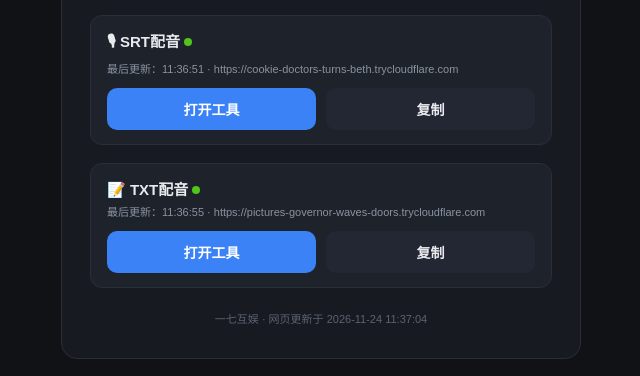
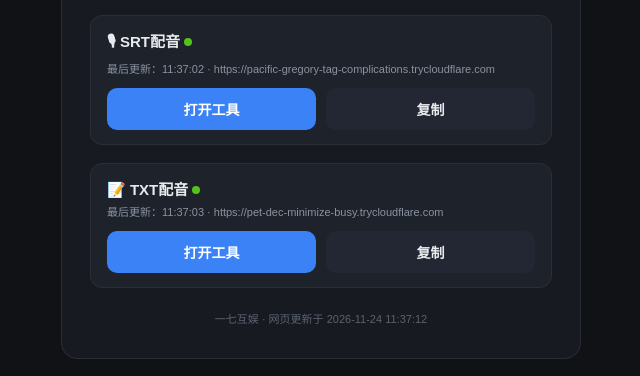
Before and after one commit to chenyazi659-ctrl/srttts-links, a plain HTML site: page index.html in a window 1280 px wide. Shown: the part 317-693 px from the top of the page, 319-959 px from the left. Drawn offline with Linux system fonts and the light colour scheme.

Commit message:
auto-update index.html

```diff
--- a/index.html
+++ b/index.html
@@ -34,21 +34,21 @@
   <div class="hint">📌 两个工具都用浏览器打开。<br/>网址每隔一段时间会自动更换，本页始终显示最新可用地址，<b>永远不用重新找我要</b>。</div>
   <div class="tool">
     <div class="name">🎙 SRT配音 <span class="status"></span></div>
-    <div class="meta">最后更新：11:36:51 · https://cookie-doctors-turns-beth.trycloudflare.com</div>
+    <div class="meta">最后更新：11:37:02 · https://pacific-gregory-tag-complications.trycloudflare.com</div>
     <div class="btns">
-      <a class="btn open" href="https://cookie-doctors-turns-beth.trycloudflare.com" target="_blank" rel="noopener">打开工具</a>
-      <button class="btn copy" onclick="copyUrl(this,'https://cookie-doctors-turns-beth.trycloudflare.com')">复制</button>
+      <a class="btn open" href="https://pacific-gregory-tag-complications.trycloudflare.com" target="_blank" rel="noopener">打开工具</a>
+      <button class="btn copy" onclick="copyUrl(this,'https://pacific-gregory-tag-complications.trycloudflare.com')">复制</button>
     </div>
   </div>
   <div class="tool">
     <div class="name">📝 TXT配音 <span class="status"></span></div>
-    <div class="meta">最后更新：11:36:55 · https://pictures-governor-waves-doors.trycloudflare.com</div>
+    <div class="meta">最后更新：11:37:03 · https://pet-dec-minimize-busy.trycloudflare.com</div>
     <div class="btns">
-      <a class="btn open" href="https://pictures-governor-waves-doors.trycloudflare.com" target="_blank" rel="noopener">打开工具</a>
-      <button class="btn copy" onclick="copyUrl(this,'https://pictures-governor-waves-doors.trycloudflare.com')">复制</button>
+      <a class="btn open" href="https://pet-dec-minimize-busy.trycloudflare.com" target="_blank" rel="noopener">打开工具</a>
+      <button class="btn copy" onclick="copyUrl(this,'https://pet-dec-minimize-busy.trycloudflare.com')">复制</button>
     </div>
   </div>
-  <div class="foot">一七互娱 · 网页更新于 2026-11-24 11:37:04</div>
+  <div class="foot">一七互娱 · 网页更新于 2026-11-24 11:37:12</div>
 </div>
 <script>
 function copyUrl(btn, url){
```
